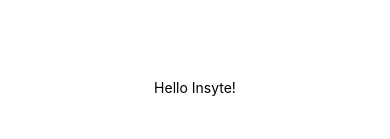
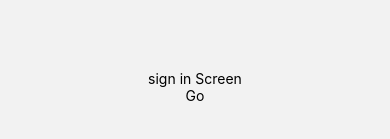
Before and after one commit to tintheanh/insyte-mobile, a React Native app: screen / in a window 390 px wide. Shown: the part 335-474 px from the top of the page. Built offline with nearby package versions, Linux system fonts and the light colour scheme.

Commit message:
start migrating

```diff
--- a/App.tsx
+++ b/App.tsx
@@ -1,20 +1,5 @@
-import { StatusBar } from 'expo-status-bar';
-import { StyleSheet, Text, View } from 'react-native';
+import { RootStack } from './navigation/stacks';
 
 export default function App() {
-  return (
-    <View style={styles.container}>
-      <Text>Hello Insyte!</Text>
-      <StatusBar style="auto" />
-    </View>
-  );
+	return <RootStack />;
 }
-
-const styles = StyleSheet.create({
-  container: {
-    flex: 1,
-    backgroundColor: '#fff',
-    alignItems: 'center',
-    justifyContent: 'center',
-  },
-});
--- /dev/null
+++ b/navigation/index.ts
@@ -0,0 +1,45 @@
+export enum Navigators {
+  AuthBottomTabNavigator = 'AuthBottomTabNavigator',
+  UserDrawerNavigator = 'UserDrawerNavigator',
+}
+
+export enum Stacks {
+  HomeStack = 'HomeStack',
+  UserStack = 'UserStack',
+  NotificationStack = 'NotificationStack',
+  MapStack = 'MapStack',
+  SettingStack = 'SettingStack',
+}
+
+export enum Screens {
+  HomeScreen = 'HomeScreen',
+  SignInScreen = 'SignInScreen',
+  SignUpScreen = 'SignUpScreen',
+  CreatePostScreen = 'CreatePostScreen',
+  UserScreen = 'UserScreen',
+  OtherUserScreen = 'OtherUserScreen',
+  PostScreen = 'PostScreen',
+  NotificationScreen = 'NotificationScreen',
+  MapScreen = 'MapScreen',
+  SettingScreen = 'SettingScreen',
+  PrivacyScreen = 'PrivacyScreen',
+  BlockListScreen = 'BlockListScreen',
+  ForgotPasswordScreen = 'ForgotPasswordScreen',
+  AccountScreen = 'AccountScreen',
+  ChangeEmailScreen = 'ChangeEmailScreen',
+  ChangePasswordScreen = 'ChangePasswordScreen',
+}
+
+// {
+//   "AuthStack": {
+//     "AuthBottomTabNavigator": {
+//       "HomeStack": ["HomeScreen", "PostScreen", "OtherUserScreen"],
+//       "UserDrawerNavigator": {
+//         "UserStack": ["UserScreen", "PostScreen"]
+//       },
+//       "NotificationStack": ["PostScreen", "OtherUserScreen"]
+//     },
+//     "CreatePostScreen"
+//   },
+//   "UnauthStack": ["SignUpScreen", "SignInScreen", "ForgotPasswordScreen"]
+// }
--- /dev/null
+++ b/navigation/screens/SignInScreen/SignInScreen.tsx
@@ -0,0 +1,21 @@
+import React from 'react';
+import { ParamListBase, useNavigation } from '@react-navigation/native';
+import { View, Text, TouchableOpacity } from 'react-native';
+import { NativeStackNavigationProp } from '@react-navigation/native-stack';
+
+function SignInScreen() {
+	const navigation = useNavigation<NativeStackNavigationProp<ParamListBase>>();
+
+	return (
+		<View style={{ flex: 1, alignItems: 'center', justifyContent: 'center' }}>
+			<Text>sign in Screen</Text>
+			<TouchableOpacity onPress={() => navigation.navigate('SignUpScreen')}>
+				<Text>Go</Text>
+			</TouchableOpacity>
+		</View>
+	);
+}
+
+SignInScreen.headerTitle = 'Sign In';
+
+export default SignInScreen;
--- /dev/null
+++ b/navigation/screens/SignUpScreen/SignUpScreen.tsx
@@ -0,0 +1,14 @@
+import React from 'react';
+import { View, Text } from 'react-native';
+
+function SignUpScreen() {
+	return (
+		<View style={{ flex: 1, alignItems: 'center', justifyContent: 'center' }}>
+			<Text>sign up Screen</Text>
+		</View>
+	);
+}
+
+SignUpScreen.headerTitle = 'Sign Up';
+
+export default SignUpScreen;
--- /dev/null
+++ b/navigation/screens/index.ts
@@ -0,0 +1,4 @@
+import SignInScreen from './SignInScreen/SignInScreen';
+import SignUpScreen from './SignUpScreen/SignUpScreen';
+
+export { SignInScreen, SignUpScreen };
--- /dev/null
+++ b/navigation/stacks/RootStack.tsx
@@ -0,0 +1,12 @@
+import React from 'react';
+import { NavigationContainer } from '@react-navigation/native';
+
+import UnAuthStack from './UnAuthStack/UnAuthStack';
+
+export default function RootStack() {
+	return (
+		<NavigationContainer>
+			<UnAuthStack />
+		</NavigationContainer>
+	);
+}
--- /dev/null
+++ b/navigation/stacks/UnAuthStack/UnAuthStack.tsx
@@ -0,0 +1,29 @@
+import React from 'react';
+import { createNativeStackNavigator } from '@react-navigation/native-stack';
+
+import { Screens } from '../../index';
+import { SignInScreen, SignUpScreen } from '../../screens';
+
+const Stack = createNativeStackNavigator();
+
+export default function UnAuthStack() {
+	return (
+		<Stack.Navigator
+			initialRouteName={Screens.SignInScreen}
+			screenOptions={{
+				headerShown: false,
+			}}
+		>
+			<Stack.Screen
+				name={Screens.SignInScreen}
+				component={SignInScreen}
+				options={{ headerTitle: SignInScreen.headerTitle }}
+			/>
+			<Stack.Screen
+				name={Screens.SignUpScreen}
+				component={SignUpScreen}
+				options={{ headerTitle: SignUpScreen.headerTitle }}
+			/>
+		</Stack.Navigator>
+	);
+}
--- /dev/null
+++ b/navigation/stacks/index.ts
@@ -0,0 +1,4 @@
+import UnAuthStack from './UnAuthStack/UnAuthStack';
+import RootStack from './RootStack';
+
+export { UnAuthStack, RootStack };
--- a/package.json
+++ b/package.json
@@ -10,11 +10,15 @@
     "eject": "expo eject"
   },
   "dependencies": {
+    "@react-navigation/native": "^6.0.6",
+    "@react-navigation/native-stack": "^6.2.5",
     "expo": "~44.0.0",
     "expo-status-bar": "~1.2.0",
     "react": "17.0.1",
     "react-dom": "17.0.1",
     "react-native": "0.64.3",
+    "react-native-safe-area-context": "^3.3.2",
+    "react-native-screens": "^3.10.2",
     "react-native-web": "0.17.1"
   },
   "devDependencies": {
```
Also changed, not shown: 1 other file (tests, documents, lock files or other folders).
